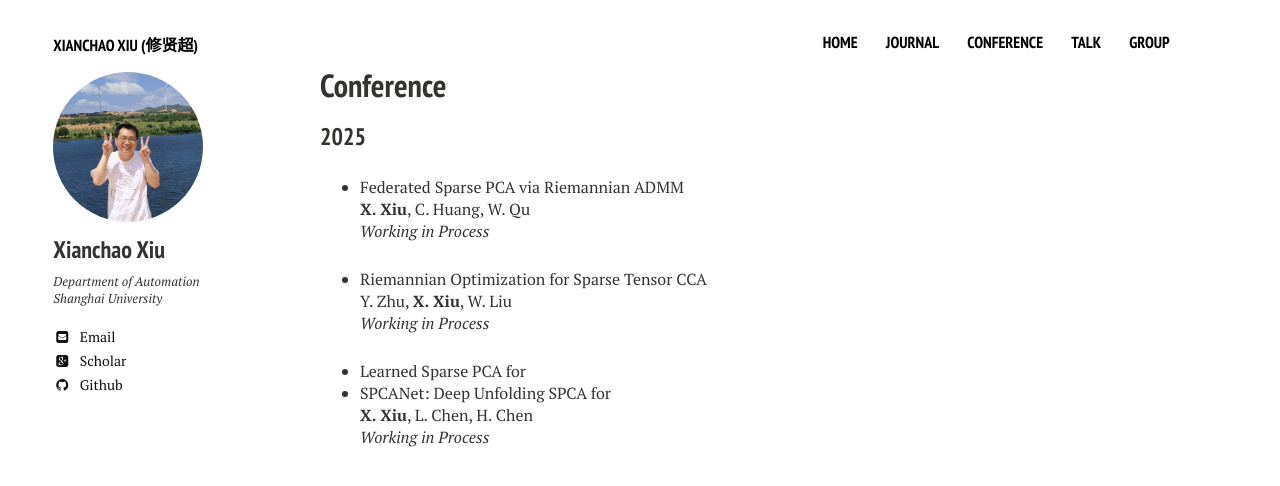
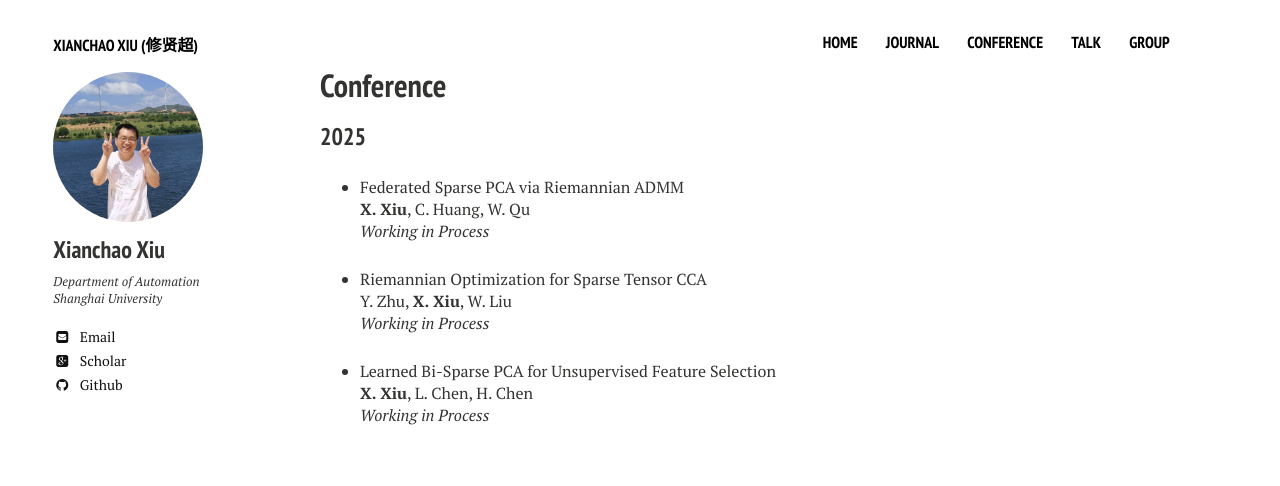
Before and after one commit to xianchaoxiu/xianchaoxiu.github.io, a Jekyll site: the page built from conference/index.md, in a window 1280 px wide. Shown: the top 486 px of the page. Built offline with Jekyll 4.4.1, drawn with Linux system fonts in a browser that asks for light colours; nearby versions of some CDN libraries.

Commit message:
Update index.md

```diff
--- a/conference/index.md
+++ b/conference/index.md
@@ -24,7 +24,7 @@ share: false
 Y. Zhu, <b>X. Xiu</b>, W. Liu <br>
 <i>Working in Process</i><br>
 
-* Learned Sparse PCA for
-* SPCANet: Deep Unfolding SPCA for  <br>
+
+* Learned Bi-Sparse PCA for Unsupervised Feature Selection <br>
 <b>X. Xiu</b>, L. Chen, H. Chen <br>
 <i>Working in Process</i><br>
```
